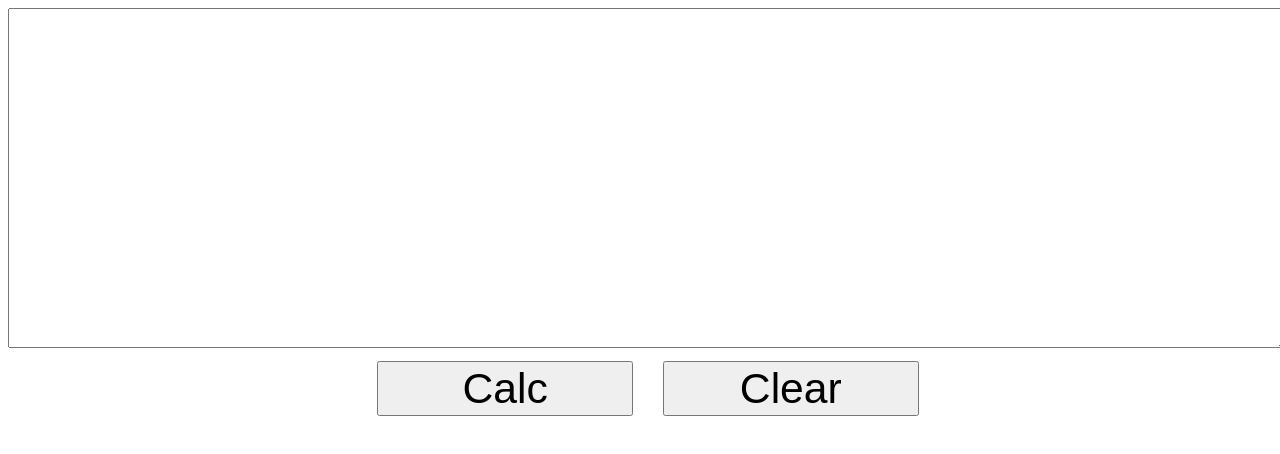
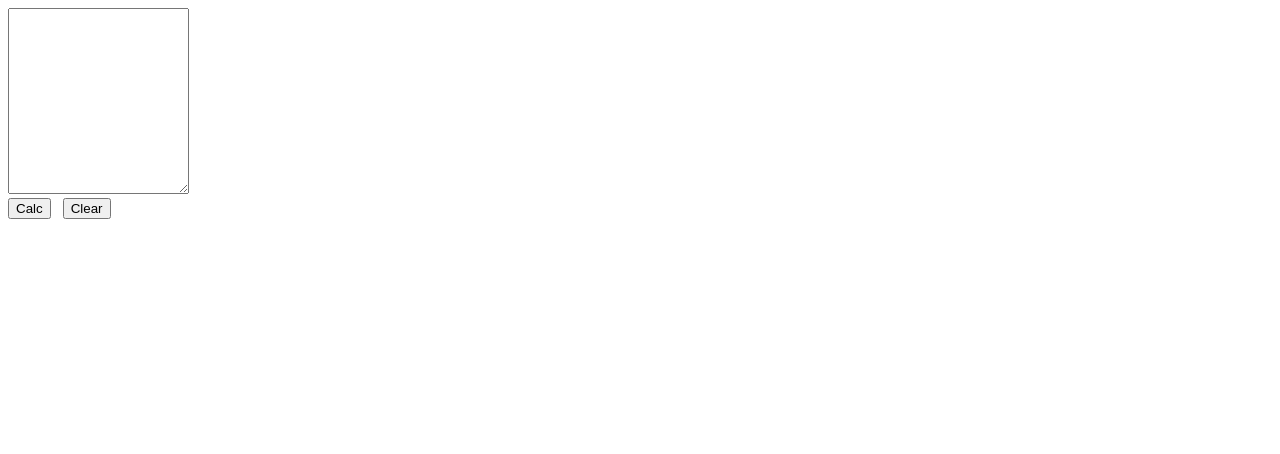
Before and after one commit to tkojitu/HitCalc, a plain HTML site: page docs/index.html in a window 1280 px wide. Drawn offline with Linux system fonts and the light colour scheme.

Commit message:
modify html layout and add clrar button.

```diff
--- a/docs/index.html
+++ b/docs/index.html
@@ -1,42 +1,16 @@
 <!DOCTYPE html>
-<html lang="en">
+<html>
 <head>
-<meta http-equiv="content-type" content="text/html; charset=utf-8" />
+<meta http-equiv="content-type" content="text/html; charset=utf-8"/>
 <style>
-html {
-  height: 50%;
-  width: 100%;
-}
-body {
-  height: 100%;
-  width: 100%;
-}
-#cover {
-  width: 100%;
-  height: 85%;
-}
-#book {
-    width: 100%;
-    height: 100%;
-    box-sizing: border-box;
-}
-#desk {
-    width: 100%;
-    height: 10%;
-    text-align: center;
-}
-button {
-    margin: 1%;
-	font-size: 32pt;
-	width: 20%;
-}
 </style>
 <script type="module" src="./scripts/main.js"></script>
 </head>
 <body>
-<div id="cover"><textarea id="book"></textarea></div>
+<div id="cover"><textarea id="book" rows=12></textarea></div>
 <div id="desk">
 	<button id="buttonCalc">Calc</button>
+	<span class="spacer">&nbsp;</span>
 	<button id="buttonClear">Clear</button>
 </div>
 </body>
--- a/docs/scripts/Calc.js
+++ b/docs/scripts/Calc.js
@@ -1,11 +1,26 @@
 export default class {
 	setup() {
+		this.setupButtonCalc();
+		this.setupButtonClear();
+	}
+
+	setupButtonCalc() {
 		var self = this;
 		var b = document.getElementById("buttonCalc");
 		b.addEventListener(
 			"click",
 			function() {
 				self.calc();
+			});
+	}
+
+	setupButtonClear() {
+		var self = this;
+		var b = document.getElementById("buttonClear");
+		b.addEventListener(
+			"click",
+			function() {
+				self.clear();
 			});
 	}
 
@@ -54,4 +69,9 @@ export default class {
 	rateToString(total, hit, comment, rate) {
 		return "" + total + " " + hit + " " + comment + " " + rate.toFixed(2);
 	}
+
+	clear() {
+		var t = document.getElementById("book");
+		t.value = "";
 	}
+}
```
Lines whose indentation alone changed are shown as unchanged.
